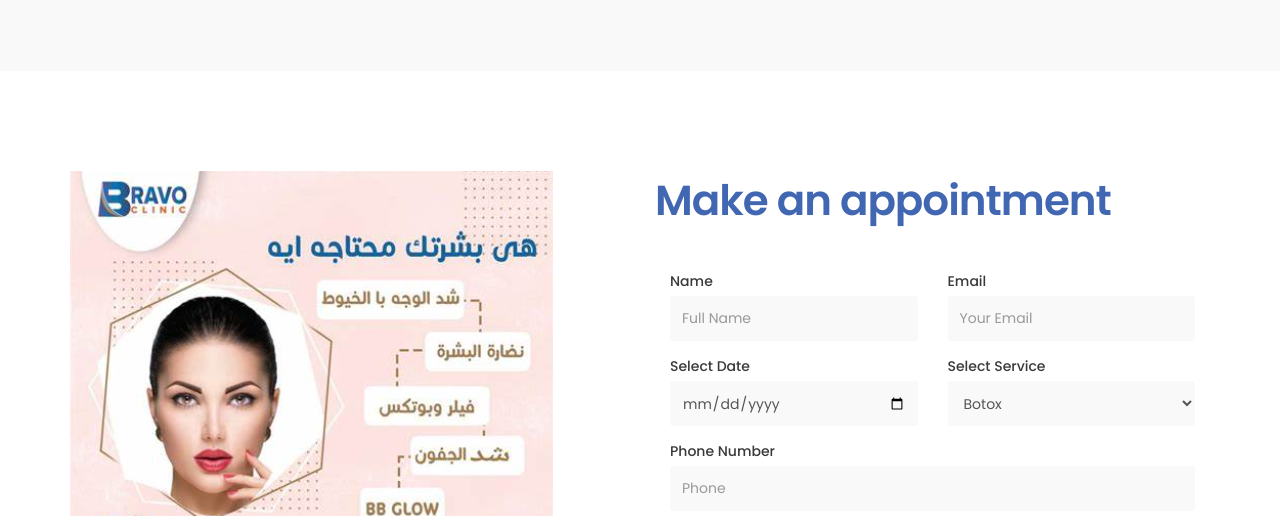
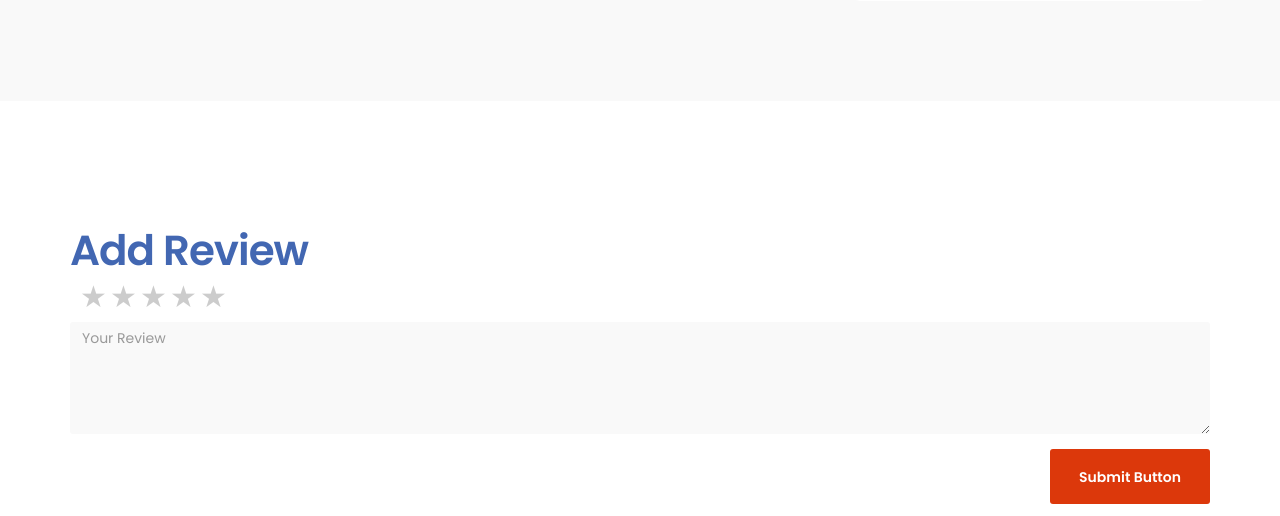
Before and after one commit to eslam7-star/cms, a Django app: template templates/pages/index.html in a window 1280 px wide. Shown: the part 3315-3831 px from the top of the page. Run offline with Django 3.2, Linux system fonts and the light colour scheme; the template is opened without the code that fills it, so the values that code supplies are empty.

Commit message:
update photo and remove appointment

```diff
--- a/templates/pages/index.html
+++ b/templates/pages/index.html
@@ -321,7 +321,7 @@
                     <!-- NEWS THUMB -->
                     <div class="news-thumb wow fadeInUp" data-wow-delay="0.8s">
                         <a href="news-detail.html">
-                            <img src="images/news-image3.jpg" class="img-responsive" alt="">
+                            <img src="images\iStock-1249601252.jpg" class="img-responsive" alt="">
                         </a>
                         <div class="news-info">
                             <span>January 27, 2023</span>
@@ -338,7 +338,7 @@
 
 
     <!-- MAKE AN APPOINTMENT -->
-    <section id="appointment" data-stellar-background-ratio="3">
+    <!--<section id="appointment" data-stellar-background-ratio="3">
         <div class="container">
             <div class="row">
 
@@ -346,12 +346,12 @@
                     <img src="images\Capture.PNG" class="img-responsive" alt="">
                 </div>
 
-                <div class="col-md-6 col-sm-6">
+                <div class="col-md-6 col-sm-6">-->
                     <!-- CONTACT FORM HERE -->
-                    <form id="appointment-form" role="form" method="post" action="#">
+                    <!--<form id="appointment-form" role="form" method="post" action="#">-->
 
                         <!-- SECTION TITLE -->
-                        <div class="section-title wow fadeInUp" data-wow-delay="0.4s">
+                        <!--<div class="section-title wow fadeInUp" data-wow-delay="0.4s">
                             <h2>Make an appointment</h2>
                         </div>
 
@@ -416,7 +416,7 @@
 
             </div>
         </div>
-    </section>
+    </section>-->
 
     <!--ADD REVIEWS-->
     <section id="reviews">
```
